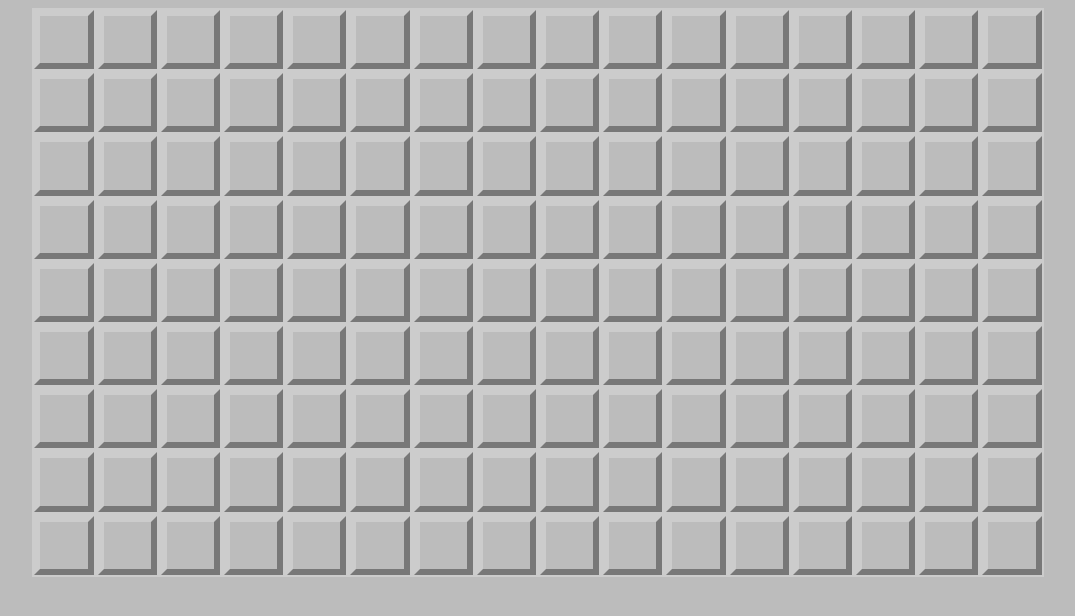
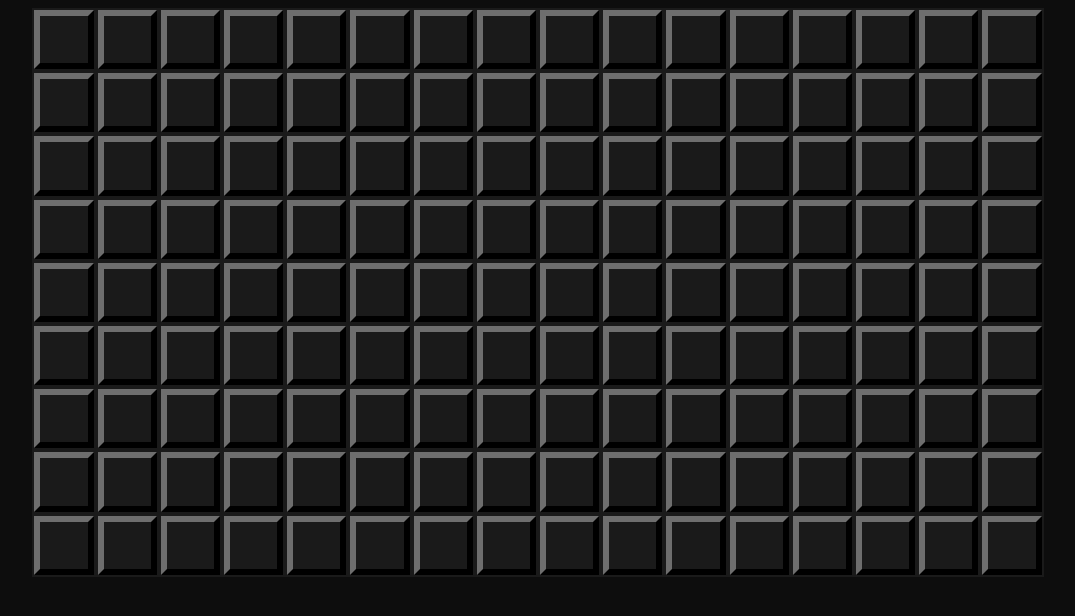
Before and after one commit to zachjensz/minesweeper, a plain HTML site: page index.html in a window 1280 px wide. Shown: the whole page, without its empty margins (102-1177 px from the left). Drawn offline with Linux system fonts and the light colour scheme.

Commit message:
Changed light theme and added dark theme

```diff
--- a/index.html
+++ b/index.html
@@ -4,7 +4,7 @@
     <meta charset="UTF-8" />
     <meta http-equiv="X-UA-Compatible" content="IE=edge" />
     <meta name="viewport" content="width=device-width, initial-scale=1.0" />
-        <link rel="stylesheet" href="theme-light.css" />
+    <link rel="stylesheet" href="theme-dark.css" />
     <link rel="stylesheet" href="style.css" />
     <script src="script.js" type="module"></script>
     <title>Minesweeper by Zach Jensz</title>
--- /dev/null
+++ b/theme-dark.css
@@ -0,0 +1,15 @@
+:root {
+  --background: hsl(0, 0%, 5%);
+  --tile: hsl(0, 0%, 10%);
+  --tileHover: hsl(0, 0%, 20%);
+  --tileBorder: hsl(0, 0%, 10%);
+  --text: #eee;
+  --v1: dodgerblue;
+  --v2: lime;
+  --v3: gold;
+  --v4: crimson;
+  --v5: darkorange;
+  --v6: magenta;
+  --v7: deeppink;
+  --v8: wheat;
+}
--- a/theme-light.css
+++ b/theme-light.css
@@ -1,15 +1,15 @@
 :root {
-    --background: #bcbcbc;
-    --tile: #bcbcbc;
-    --tileHover: #c6c6c6;
-    --tileBorder: #ccc;
-    --text: #222;
-    --v1: #1a1cc2;
-    --v2: #227223;
-    --v3: #ff0000;
-    --v4: #0e0665;
-    --v5: #820203;
-    --v6: #008284;
-    --v7: #010101;
-    --v8: #838383;
+  --background: hsl(0, 0%, 95%);
+  --tile: hsl(0, 0%, 90%);
+  --tileHover: hsl(0, 0%, 80%);
+  --tileBorder: hsl(0, 0%, 90%);
+  --text: #222;
+  --v1: mediumblue;
+  --v2: forestgreen;
+  --v3: gold;
+  --v4: crimson;
+  --v5: darkorange;
+  --v6: magenta;
+  --v7: deeppink;
+  --v8: dimgrey;
 }
```
Lines whose indentation alone changed are shown as unchanged.
